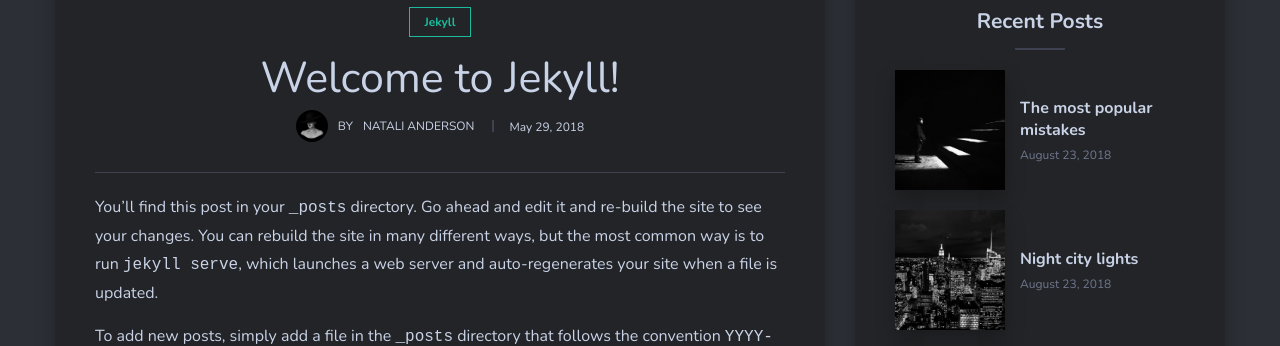
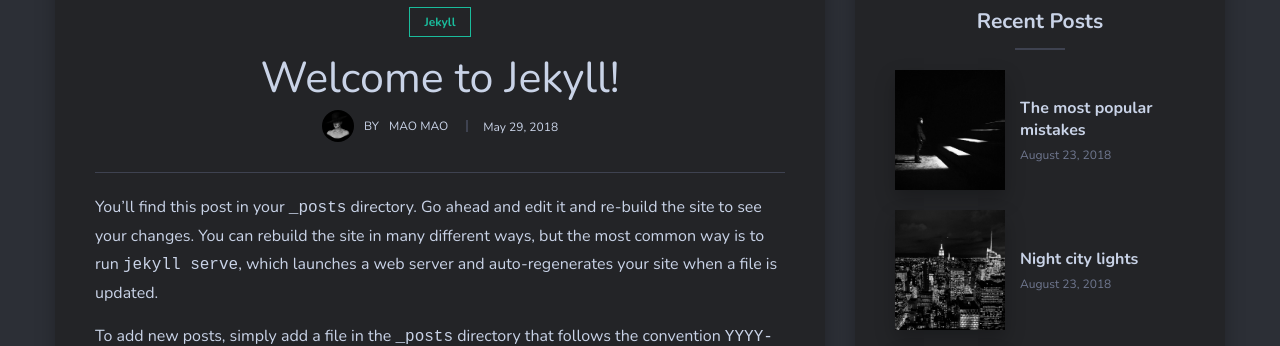
Before and after one commit to MaoMaoCV/maomaocv.github.io, a Jekyll site: the page built from _posts/2018-05-29-welcome-to-jekyll.markdown, in a window 1280 px wide and 1400 px high, scrolled down 616 px. Shown: the part 142-488 px from the top of the window. Built offline with Jekyll 4.4.1, drawn with Linux system fonts in a browser that asks for light colours; nearby versions of some CDN libraries; comment, search, counter and statistics services are not loaded.

Commit message:
_config
updated basic info

```diff
--- a/_config.yml
+++ b/_config.yml
@@ -1,15 +1,16 @@
 #-------------------------------
 # General Site Settings
 
-title: Galada Theme | Theme for Jekyll
+title: Mao Mao CV Blog
 description: Galada is an easy and simple theme for Jekyll. Dark colors, give it a special exquisite look. A careful approach to design and features make it an ideal solution for a personal blog. # this means to ignore newlines until "baseurl:"
-baseurl: "/galada" # the subpath of your site, e.g. /blog
-url: "" # the base hostname & protocol for your site, e.g. http://example.com
+baseurl: "" # the subpath of your site, e.g. /blog
+# baseurl: "/galada"
+url: "https://maomaocv.github.io/" # the base hostname & protocol for your site, e.g. http://example.com
 
 
 #-------------------------------
 # About Section
-author-name:   Natali Anderson
+author-name:   Mao Mao
 author-avatar: 09.jpg
 
 
@@ -23,12 +24,12 @@
 
 #-------------------------------
 # Comment Section (Disqus)
-disqus-identifier: mr-brown # Add your shortname for Disqus Comment. For example mr-brown
+#disqus-identifier: mr-brown # Add your shortname for Disqus Comment. For example mr-brown
 
 
 #-------------------------------
 # Instagram Feed
-instafeed: true # To enable the instafeed, use the value true. To turn off use the value false.
+instafeed: flase # To enable the instafeed, use the value true. To turn off use the value false.
 
 
 #-------------------------------
```
Also changed, not shown: 1 other file.
